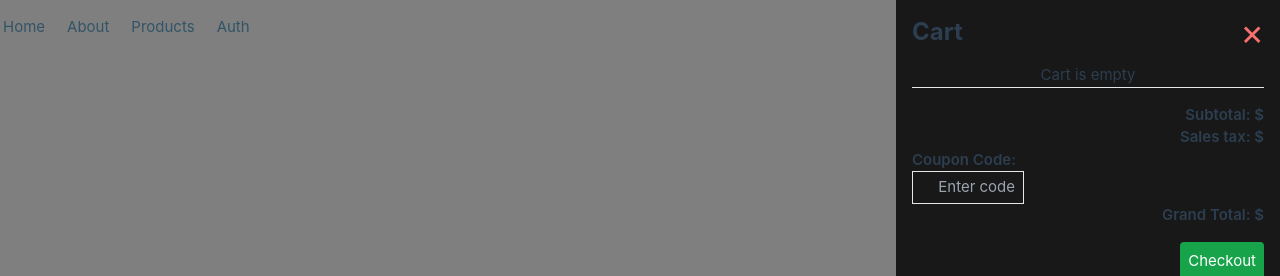
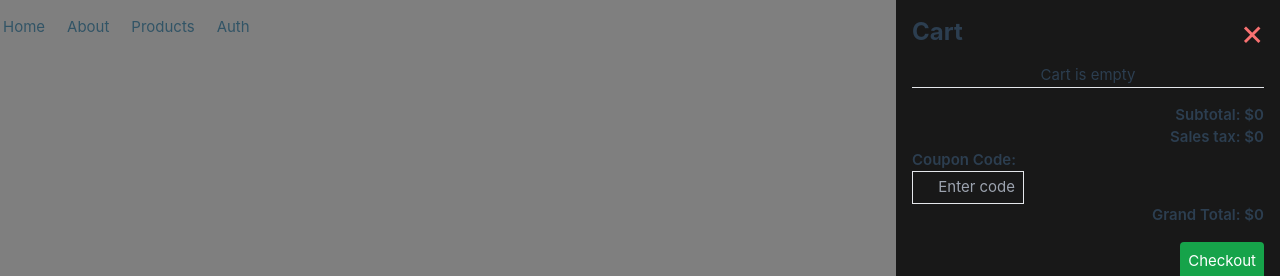
Before and after one commit to Laerke-Nicole/MEVN, a Vue app: page /auth in a window 1280 px wide. Both pictures are taken after a click on the button "Cart". Shown: the top 276 px of the page. Built offline with nearby package versions, Linux system fonts and the light colour scheme.

Commit message:
v binded the discount, total price, tax

```diff
--- a/src/components/cart/CartBasketView.vue
+++ b/src/components/cart/CartBasketView.vue
@@ -14,7 +14,7 @@
                 <div>
                   <p class="font-semibold"> {{ item.name }} </p> <!-- Product name -->
                   <p>Price: {{ item.price.toFixed(2) }} </p> <!-- Product price -->
-                  <p>Total:  </p> <!-- Total price of the product -->
+                  <p>Total: {{ cartTotalIndividualProduct(item._id).toFixed(2) }} </p> <!-- Total price of the product -->
                 </div>
                 <div class="flex items-center">
                   <button @click="updateQuantity(item._id, item.quantity -1)" class="bg-orange-600 px-2">-</button>  <!-- Decrease quantity -->
@@ -30,11 +30,11 @@
           <p v-if="cart.length === 0" class="text-center">Cart is empty</p> <!-- If cart is empty -->
 
           <div class="pt-4 border-t ">
-            <p class="text-right font-semibold">Subtotal: $ </p> <!-- Total in the cart -->
-            <p class="text-right font-semibold">Sales tax: $ </p> <!-- Salestax in the cart -->
+            <p class="text-right font-semibold">Subtotal: ${{ cartTotal() }} </p> <!-- Total in the cart -->
+            <p class="text-right font-semibold">Sales tax: ${{ salesTax() }} </p> <!-- Salestax in the cart -->
             <p class="font-semibold">Coupon Code:</p>
-            <input type="text" class="border p-1 pr-2 bg-[#181818] text-right w-28" placeholder="Enter code"> <!-- Coupon code -->
-            <p class="text-right font-semibold">Grand Total: $ </p> <!-- Grand total in the cart -->
+            <input type="text" class="border p-1 pr-2 bg-[#181818] text-right w-28" placeholder="Enter code" v-model="code"> <!-- Coupon code -->
+            <p class="text-right font-semibold">Grand Total: ${{ grandTotal() }} </p> <!-- Grand total in the cart -->
             <div class="flex justify-end">
               <button class="bg-green-600 text-white p-2 mt-4 rounded hover:bg-green-700">Checkout</button> <!-- Checkout button on click -->
             </div>
@@ -53,7 +53,7 @@ const toggleCart = ():void => {
   isVisible.value = !isVisible.value
 }
 
-const { cart, updateQuantity } = useCart()
+const { code, cart, updateQuantity, cartTotal, cartTotalIndividualProduct, salesTax, grandTotal } = useCart()
 
 
 </script>
--- a/src/modules/cart/useCart.ts
+++ b/src/modules/cart/useCart.ts
@@ -83,6 +83,7 @@ export const useCart = () => {
         updateQuantity,
 
         cartTotal,
+        cartTotalIndividualProduct,
         salesTax,
         code,
         grandTotal
```
